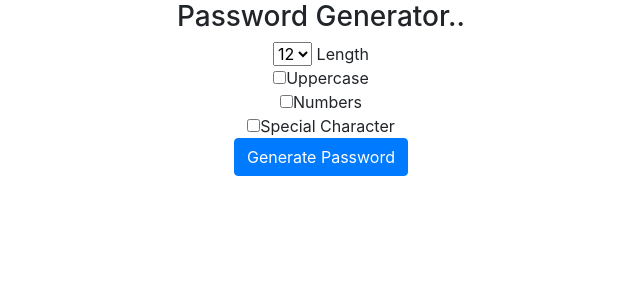
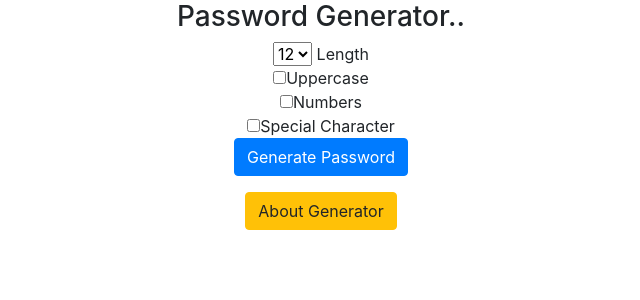
Before and after one commit to CodLerarn/Django--V3-First_1-Pbc-, a Django app: page / in a window 1280 px wide. Shown: the top 300 px of the page, without its empty margins (319-959 px from the left). Run offline with Django 3.2, Linux system fonts and the light colour scheme; some libraries are stand-ins or nearby versions.

Commit message:
I made some change

```diff
--- a/generator/templates/generator/home.html
+++ b/generator/templates/generator/home.html
@@ -26,4 +26,5 @@
   <br>
   <input type="submit" value="Generate Password" class="btn btn-primary">
 </form>
+<a href="{% url 'about' %}" class="btn btn-warning"> About Generator</a>
 </div>
```
